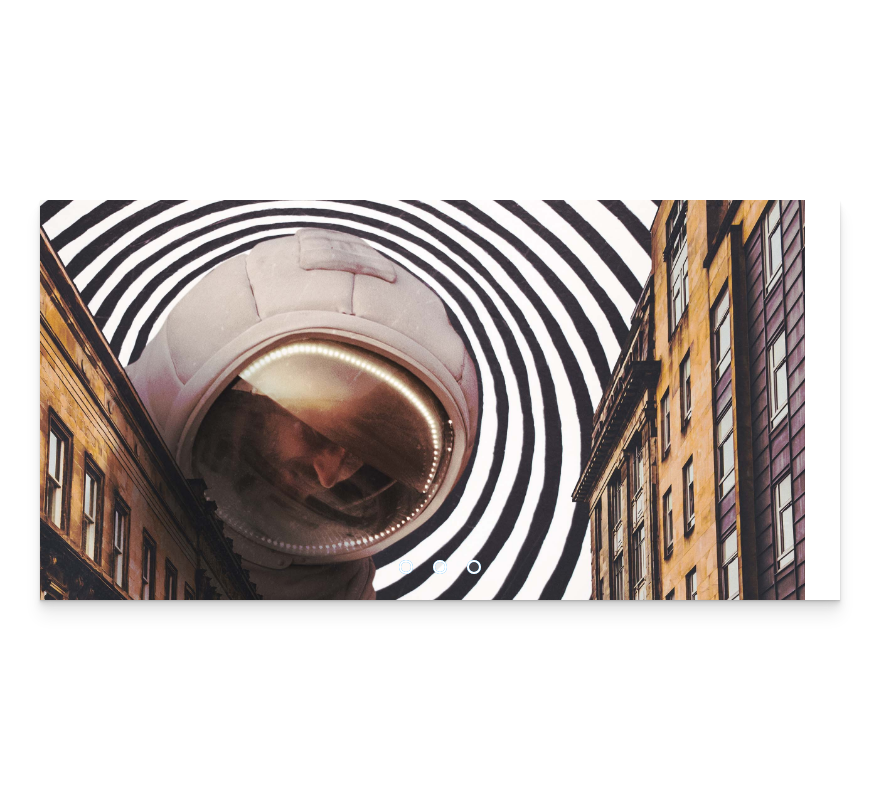
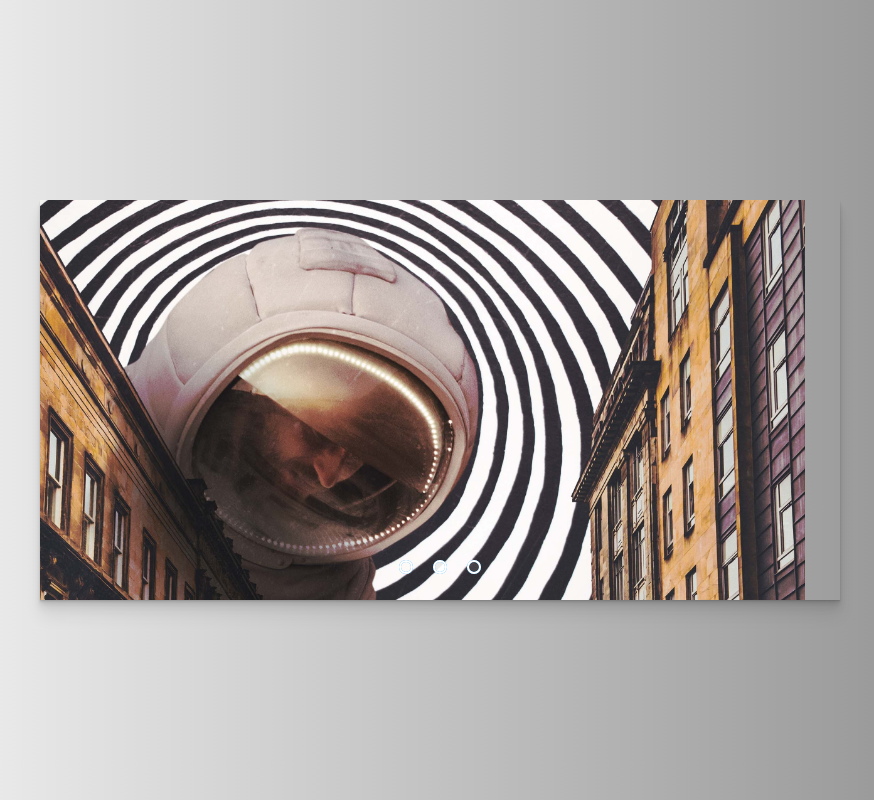
Before and after one commit to esscova/slider, a plain HTML site: page index.html in a window 1280 px wide. Shown: the whole page, without its empty margins (200-1074 px from the left). Drawn offline with Linux system fonts and the light colour scheme.

Commit message:
adicionado gradient background e update README

```diff
--- a/style.css
+++ b/style.css
@@ -6,6 +6,7 @@ body{
     display: flex;
     justify-content: center;
     align-items: center;
+    background: linear-gradient(-90deg, rgb(148, 148, 148) 10%, rgb(239, 239, 239) 90%);
 }
 .slider{
     margin: 0 auto;
```
Also changed, not shown: images/desktop.png (added), 1 other file.
